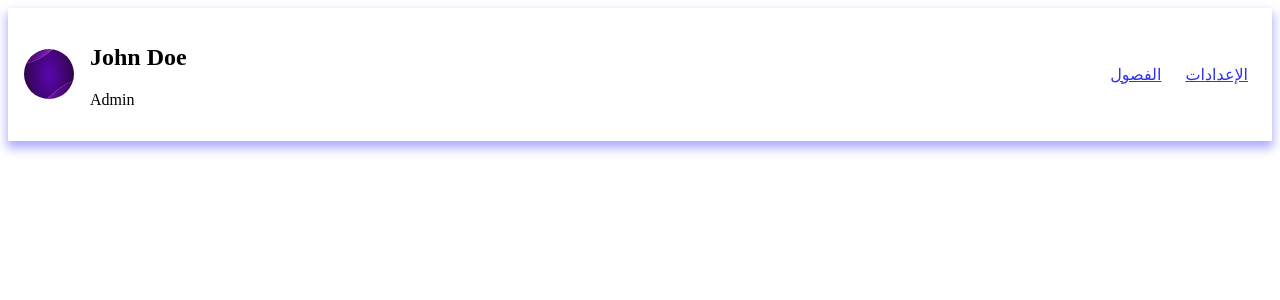
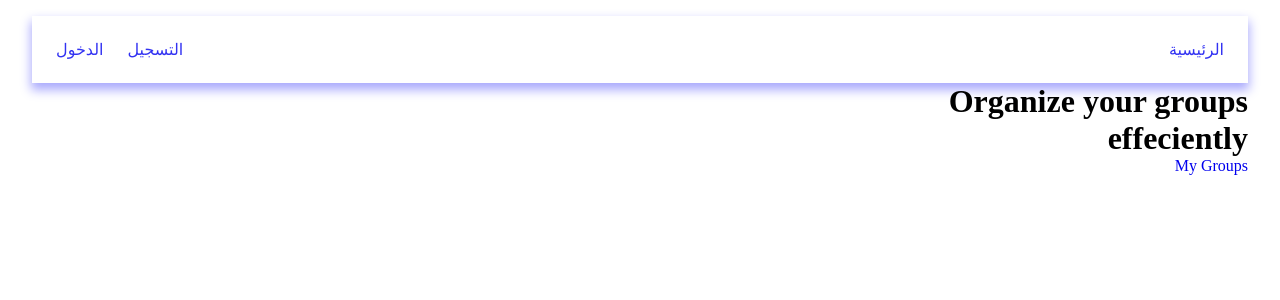
Before and after one commit to feny1/WebUQU8, a PHP site: page / in a window 1280 px wide. Shown: the top 300 px of the page. Run offline with PHP 8.4, Linux system fonts and the light colour scheme.

Commit message:
intial the the main page

```diff
--- a/components/navbar.php
+++ b/components/navbar.php
@@ -1,10 +1,10 @@
 <?php
 // session_start();
 // Example user data
-$_SESSION['user'] = [
-  'username' => 'John Doe',
-  'role' => 'Admin'
-];
+// $_SESSION['user'] = [
+//   'username' => 'John Doe',
+//   'role' => 'Admin'
+// ];
 $loggedIn = isset($_SESSION['user']);
 ?>
 
@@ -21,6 +21,7 @@ $loggedIn = isset($_SESSION['user']);
       </div>
     </div>
     <nav>
+      <a href="../index.php">الرئيسية</a>
       <a href="../pages/viewClasses.php">الفصول</a>
       <a href="../pages/Setting.html">الإعدادات</a>
     </nav>
--- a/index.php
+++ b/index.php
@@ -1,12 +1,22 @@
 <!DOCTYPE html>
-<html lang="en">
+<html lang="ar" dir="rtl">
+
 <head>
     <meta charset="UTF-8">
     <meta name="viewport" content="width=device-width, initial-scale=1.0">
     <title>Document</title>
+    <link rel="stylesheet" href="./styles/index.css">
 </head>
+
 <body>
     <?php include_once './components/navbar.php'; ?>
+    <h1>Organize your groups <br /> effeciently</h1>
+    <?php if (isset($_SESSION["user"])): ?>
+        <a href="#">signIn</a>
+        <a href="#">signUp</a>
+    <?php else: ?>
+        <a href="#">My Groups</a>
+    <?php endif ?>
+</body>
 
-</body>
 </html>
--- a/styles/styles.css
+++ b/styles/index.css
@@ -1 +1,4 @@
 /* Styles will be added in this folder */
+body {
+  padding: 1rem 2rem;
+}
--- a/styles/navbar.css
+++ b/styles/navbar.css
@@ -1,3 +1,10 @@
+* {
+  padding: 0;
+  margin: 0;
+  box-sizing: border-box;
+  text-decoration: none;
+  list-style: none;
+}
 header {
   display: flex;
   justify-content: space-between;
```
